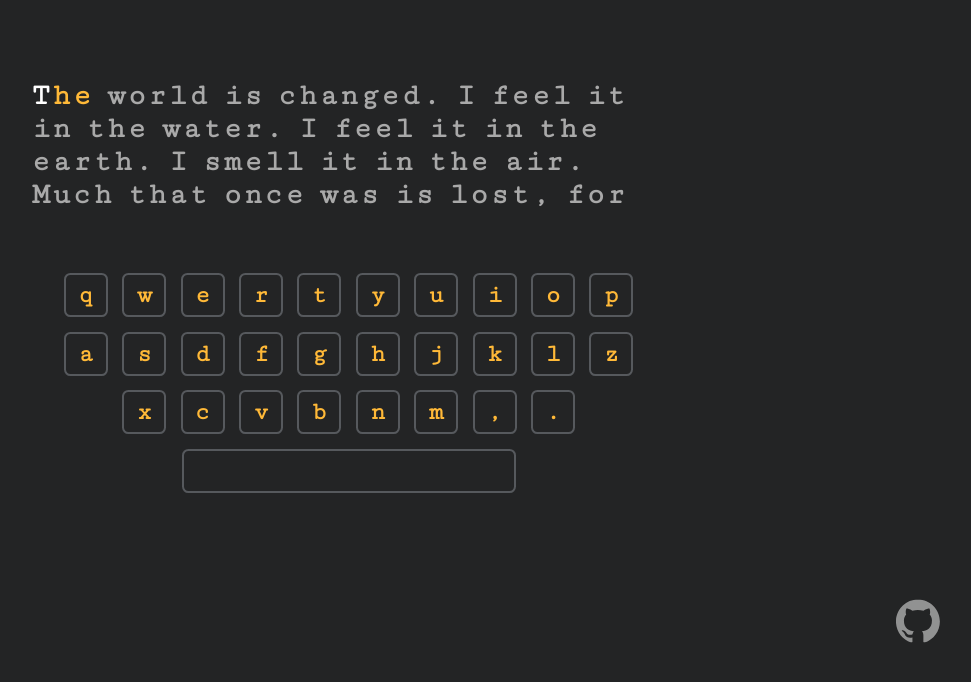
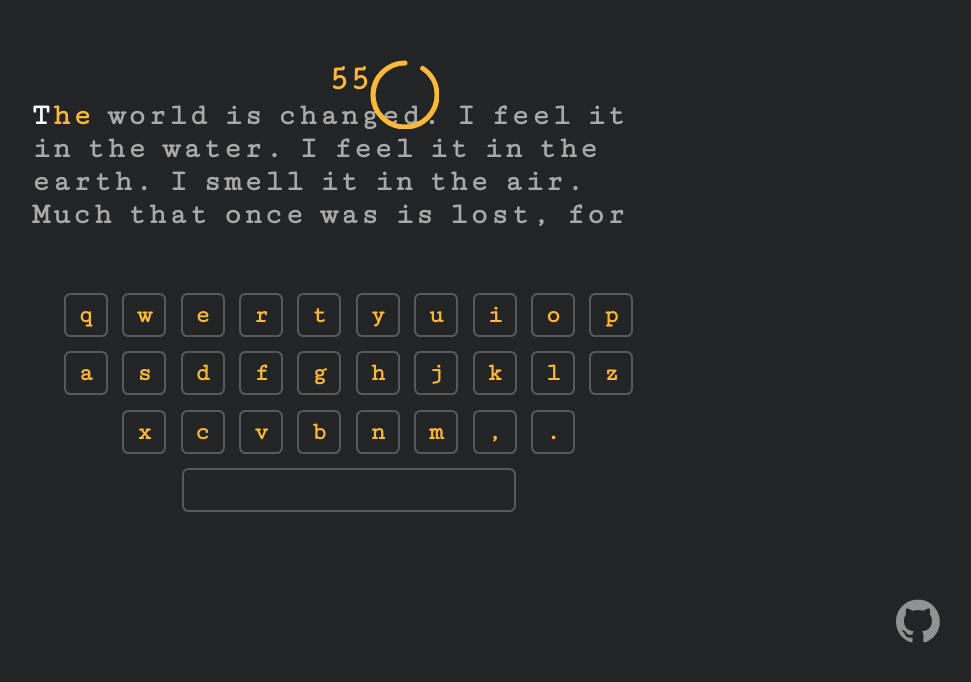
Before and after one commit to lucaszambam/speed-typing-game, a Vue app: page / in a window 1280 px wide. Shown: the part 114-796 px from the top of the page, without its empty margins (293-1264 px from the left). Built offline with nearby package versions, Linux system fonts and the light colour scheme.

Commit message:
add countdown component

```diff
--- a/src/App.vue
+++ b/src/App.vue
@@ -1,5 +1,9 @@
 <template>
 	<div id="app">
+		<div class="timer-area">
+			<Countdown :init="true"/>
+		</div>
+
 		<div class="central-area">
 			<TextContainer :typed-letter="this.keyPressed"/>
 			<Keyboard @key-pressed="keyPress" />
@@ -14,6 +18,7 @@
 </template>
 
 <script>
+import Countdown from "./components/Countdown.vue";
 import TextContainer from "./components/TextContainer.vue";
 import Keyboard from "./components/Keyboard.vue";
 
@@ -26,6 +31,7 @@ export default {
 		}
 	},
 	components: {
+		Countdown,
 		Keyboard,
 		TextContainer
 	},
@@ -50,6 +56,8 @@ export default {
 	align-items: center;
 	height: 98vh;
 	width: 99vw;
+	display: flex;
+    flex-direction: column;
 }
 .central-area {
 	max-width: 50%;
```
